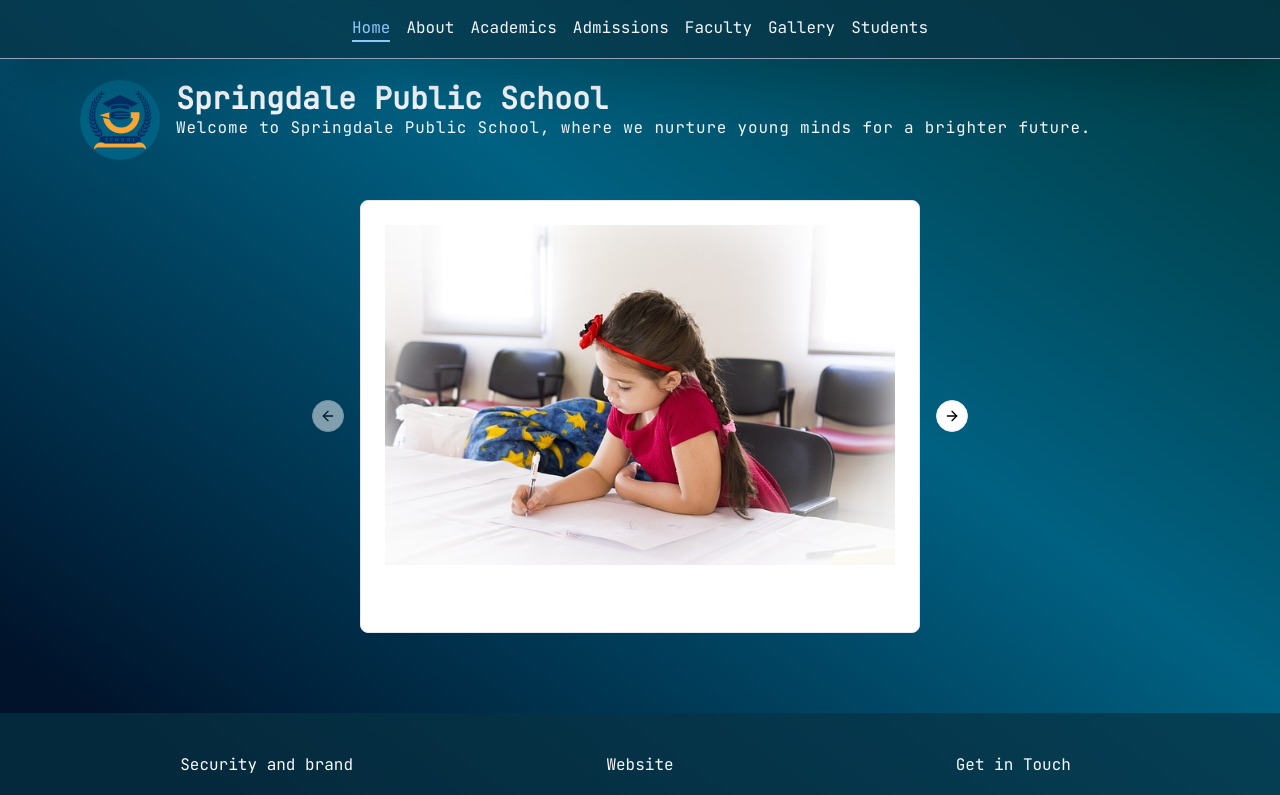
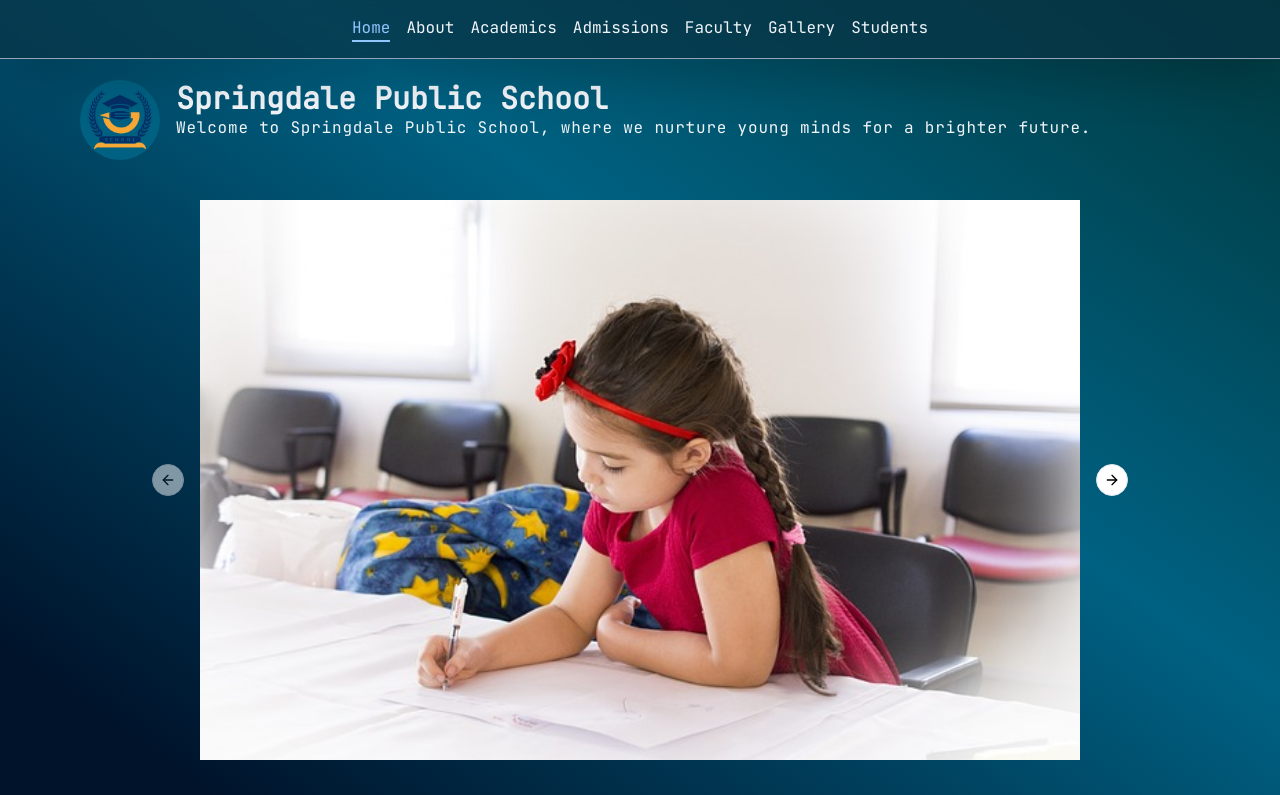
Before and after one commit to Anurag41682/School-Website, a React (Vite) app: page / in a window 1280 px wide. Shown: the top 795 px of the page. Built offline with nearby package versions, Linux system fonts and the light colour scheme.

Commit message:
Added Space for Image in Home

```diff
--- a/src/section/Home.jsx
+++ b/src/section/Home.jsx
@@ -10,8 +10,6 @@ import {
   CarouselNext,
   CarouselPrevious,
 } from "@/components/ui/carousel";
-
-import { Card, CardContent } from "@/components/ui/card";
 
 const data = [{ image: Image1 }, { image: Image2 }, { image: Image3 }];
 
@@ -30,17 +28,17 @@ const Home = () => {
           </p>
         </div>
       </div>
-      <div className="flex text-black  justify-center mt-10">
-        <Carousel className="w-1/2 h-1/2 ">
-          <CarouselContent className="flex ">
+      <div className="flex text-black justify-center mt-10">
+        <Carousel>
+          <CarouselContent className="w-[70vw] h-[70vh] max-sm:w-[50vw] max-sm:h-[50vh] ">
             {data.map((item, index) => {
               return (
                 <CarouselItem key={index}>
-                  <Card className="w-full h-full ">
-                    <CardContent className="p-6 max-md:p-2 max-sm:p-1">
-                      <img src={item.image} alt={item.image} />
-                    </CardContent>
-                  </Card>
+                  <img
+                    className="w-full h-full object-cover"
+                    src={item.image}
+                    alt={item.image}
+                  />
                 </CarouselItem>
               );
             })}
```
